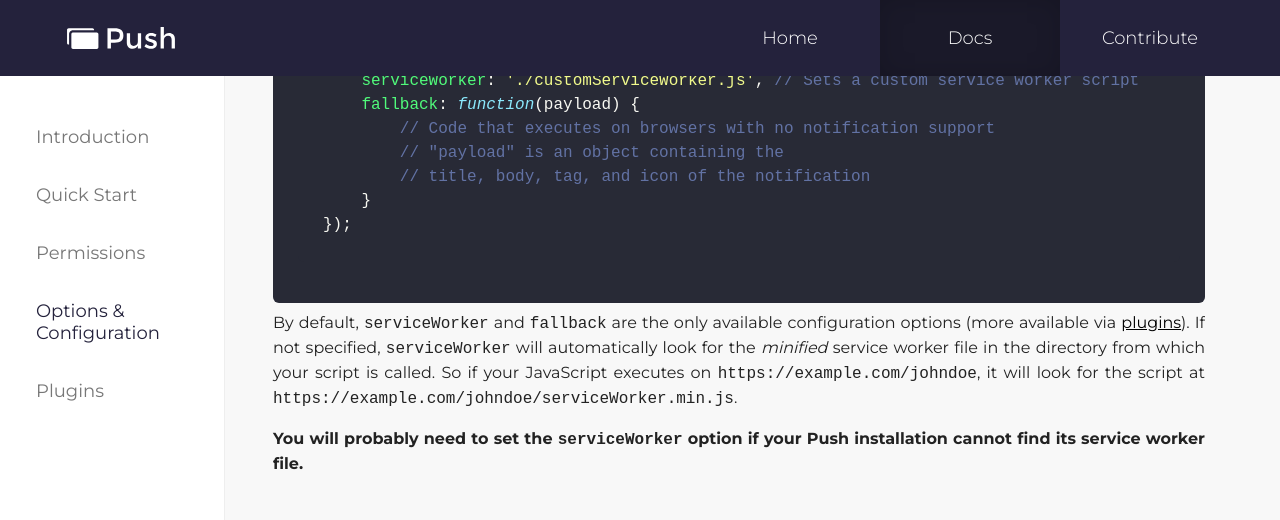
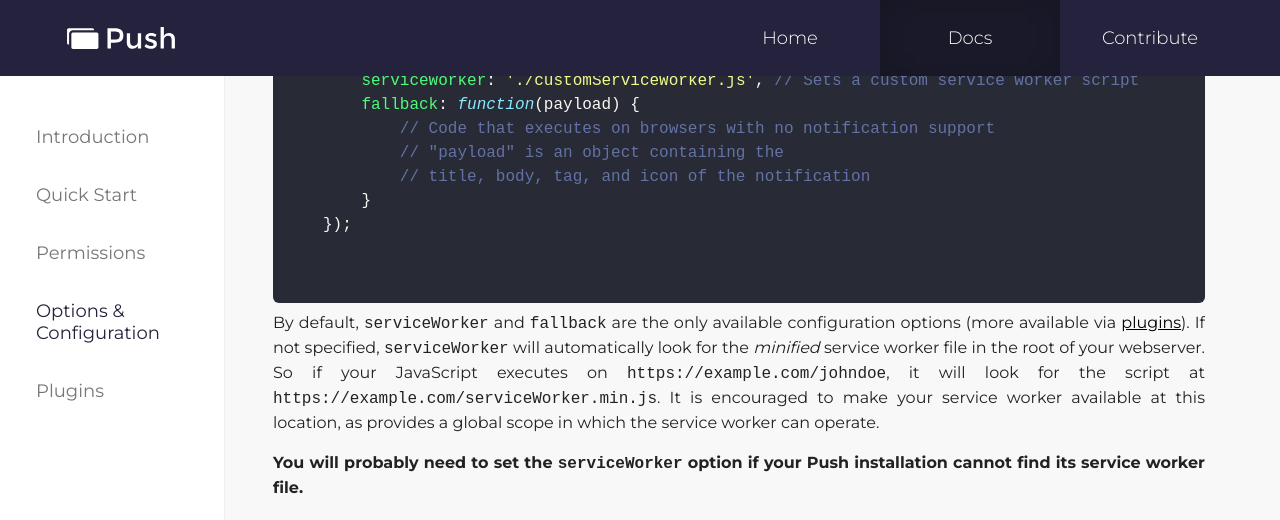
Before and after one commit to Nickersoft/push.js, a Jekyll site: the page built from docs/options.md, in a window 1280 px wide and 900 px high, scrolled down 1934 px, cut to the strip 0-520 px from the top of the window. Built offline with Jekyll 4.4.1, drawn with Linux system fonts in a browser that asks for light colours.

Commit message:
Changed default location of serviceWorker

```diff
--- a/docs/options.md
+++ b/docs/options.md
@@ -46,9 +46,10 @@ Push.config({
 
 By default, `serviceWorker` and `fallback` are the only available configuration
 options (more available via [plugins](/docs/plugins)). If not specified, `serviceWorker` will automatically
-look for the *minified* service worker file in the directory from which your script is called. So if your
+look for the *minified* service worker file in the root of your webserver. So if your
 JavaScript executes on `https://example.com/johndoe`,  it will look for the script at
-`https://example.com/johndoe/serviceWorker.min.js`.
+`https://example.com/serviceWorker.min.js`. It is encouraged to make your service worker
+available at this location, as provides a global scope in which the service worker can operate.
 
 **You will probably need to set the `serviceWorker` option if your Push installation
  cannot find its service worker file.**
```
